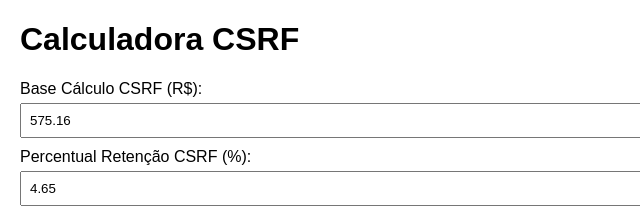
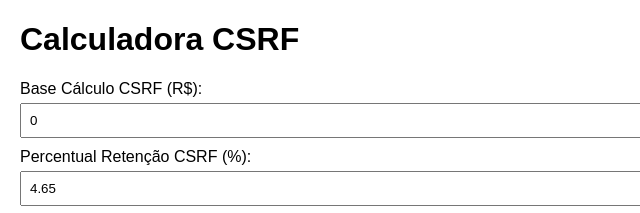
Before and after one commit to heltonfranklin/calculadora-csrf, a plain HTML site: page index.html in a window 1280 px wide. Shown: the top 213 px of the page, 0-640 px from the left. Drawn offline with Linux system fonts and the light colour scheme.

Commit message:
Update index.html

```diff
--- a/index.html
+++ b/index.html
@@ -31,7 +31,7 @@
     <h1>Calculadora CSRF</h1>
     <div class="form-group">
         <label for="baseCalculo">Base Cálculo CSRF (R$):</label>
-        <input type="text" id="baseCalculo" value="575.16" oninput="calcular()">
+        <input type="text" id="baseCalculo" value="0" oninput="calcular()">
     </div>
     <div class="form-group">
         <label for="percentualRetencao">Percentual Retenção CSRF (%):</label>
```
